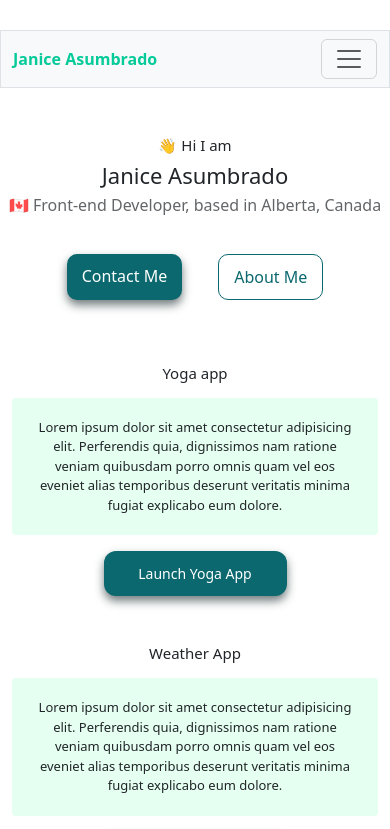
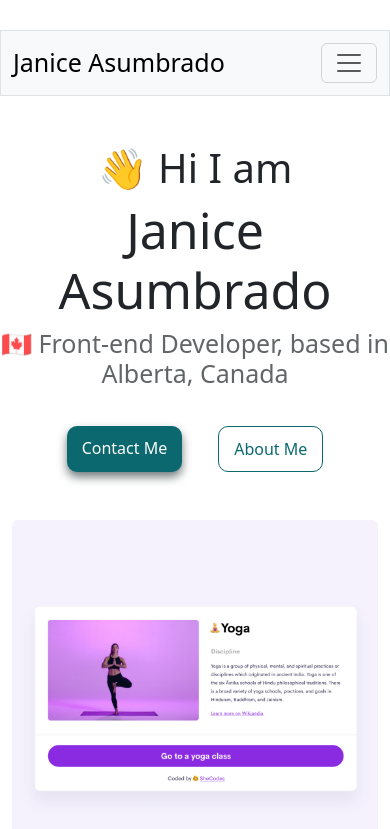
Before and after one commit to letscodejan/homework-3---advanced-tools, a plain HTML site: page index.html in a window 390 px wide. Shown: the top 829 px of the page. Drawn offline with nearby package versions, Linux system fonts and the light colour scheme.

```diff
--- a/src/styles.css
+++ b/src/styles.css
@@ -123,32 +123,6 @@ p {
   text-decoration: underline;
 }
 
-@media (max-width: 576px) {
-  .navbar-brand {
-    font-size: 16px;
-    font-weight: 900;
-    color: #05ca99;
-  }
-  h2 {
-    font-size: 15px;
-  }
-  h1 {
-    font-size: 22px;
-  }
-  h3 {
-    font-size: 16px;
-  }
-  p {
-    font-size: 13px;
-  }
-  img {
-    display: none;
-  }
-  .email-link {
-    font-size: 17px;
-  }
-}
-
 .about-me-page {
   margin-bottom: 10px;
 }
```
